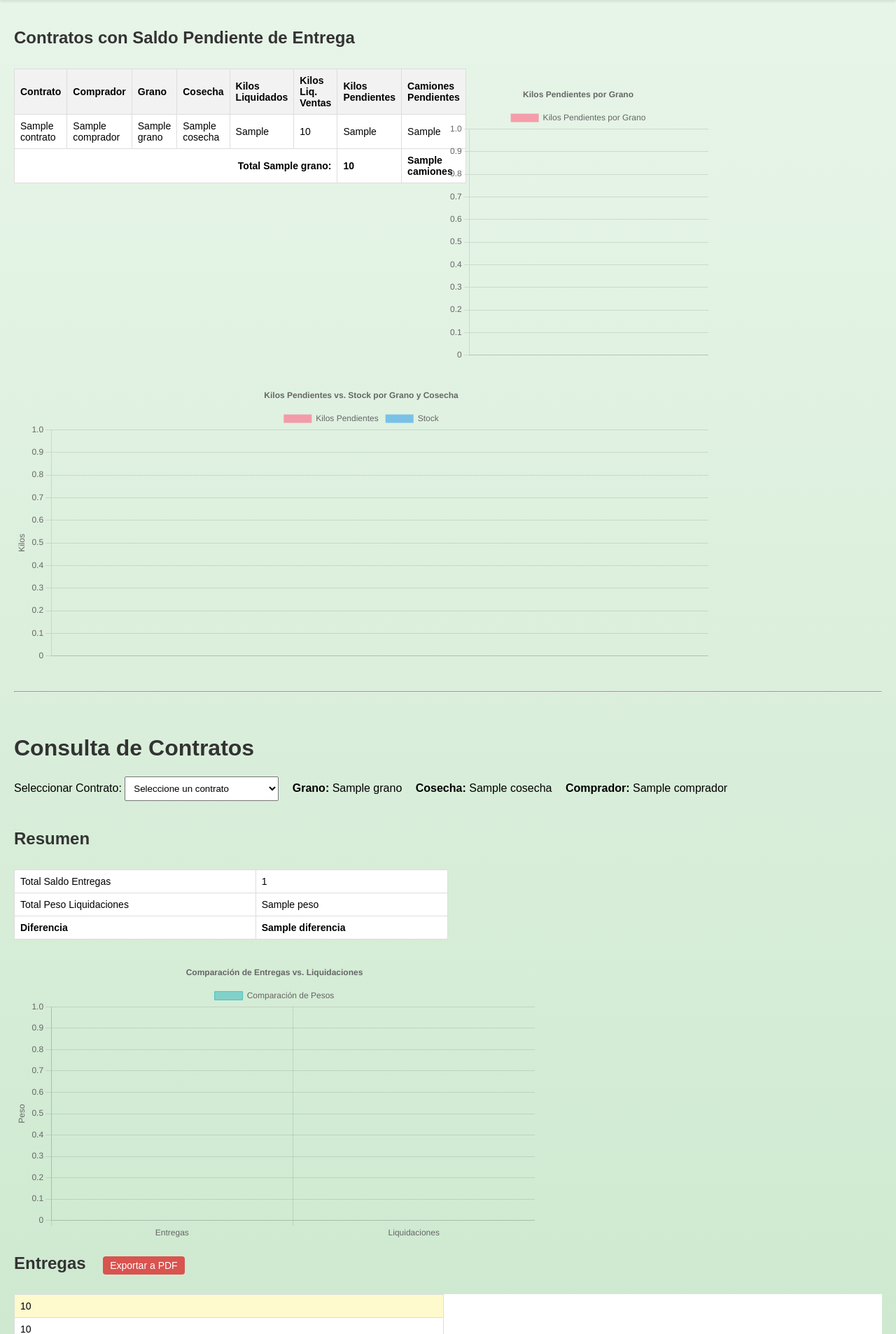
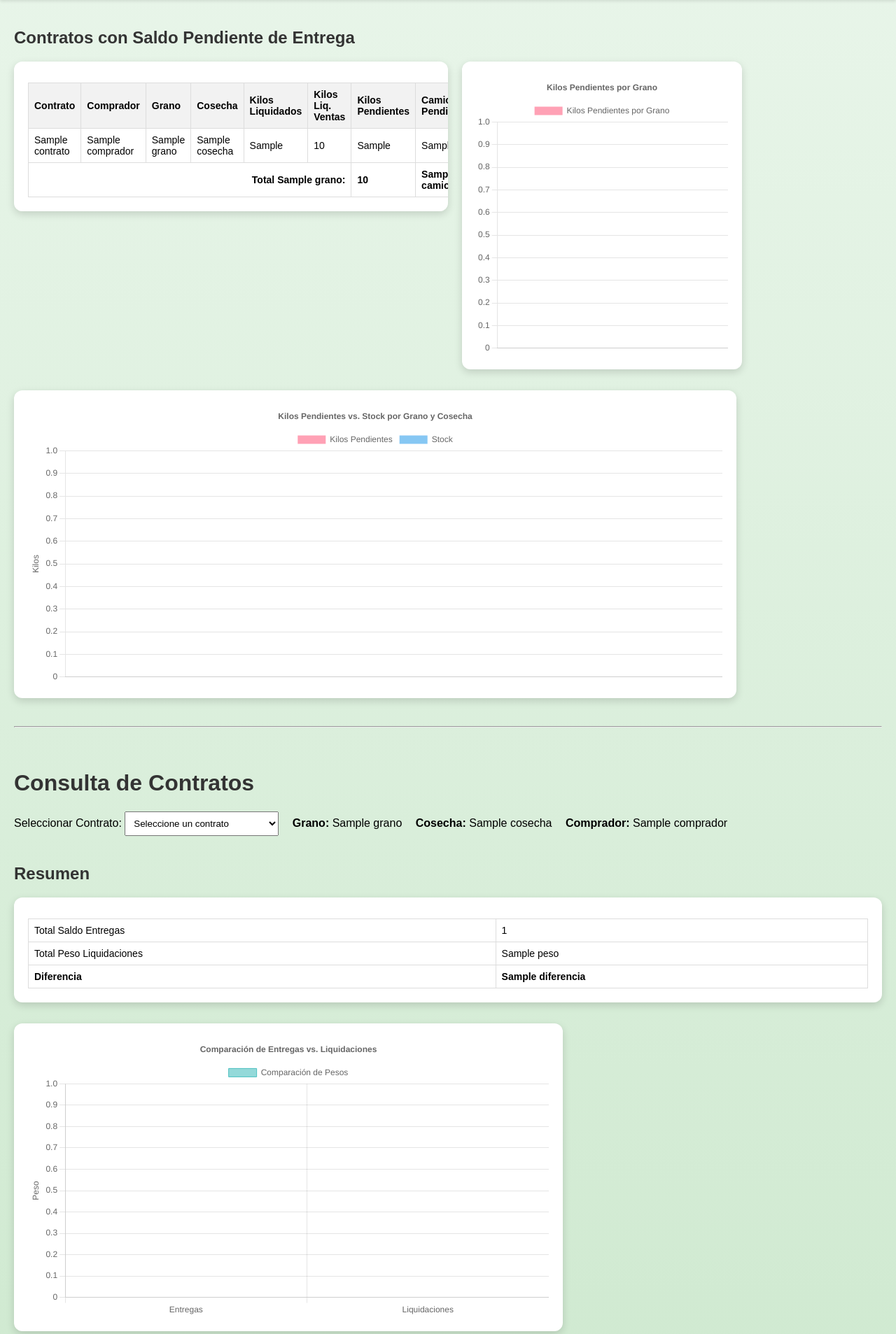
Before and after one commit to arizu14n/Datos-Acopio, a Flask app: template templates/index.html in a window 1280 px wide. Shown: the part 48-1955 px from the top of the page at 70% size. Run offline with Flask 3, Linux system fonts and the light colour scheme; the template is opened without the code that fills it: most values are stand-ins (such as "Sample title", 1, 10 or a date in 2020).

Commit message:
Cambios estéticos en tablas y gráficos

```diff
--- a/templates/base.html
+++ b/templates/base.html
@@ -44,6 +44,14 @@
             box-shadow: 0 -2px 5px rgba(0,0,0,0.1);
             margin-top: 40px;
         }
+        .table-container {
+            background-color: white;
+            border-radius: 12px;
+            padding: 20px;
+            box-shadow: 0 4px 12px rgba(0,0,0,0.15);
+            margin-bottom: 30px;
+            overflow-x: auto; /* Para tablas anchas */
+        }
     </style>
     {% block head_extra %}{% endblock %}
 </head>
@@ -64,7 +72,7 @@
     </div>
     {% block scripts %}{% endblock %}
     <footer class="footer">
-        <p>Extensión Sistema Acopio - Desarrollador: Ariel Zulián and IA Code Assist.</p>
+        <p>Extensión Sistema Acopio - Desarrollador: Ariel Zulián and IA Code Assist. Año: 2025</p>
     </footer>
 </body>
 </html>
--- a/templates/consultas.html
+++ b/templates/consultas.html
@@ -4,7 +4,7 @@
 {% block head_extra %}
 <style>
     h1, h2 { color: #333; display: inline-block;}
-    table { width: 100%; border-collapse: collapse; margin-top: 10px; margin-bottom: 30px; font-size: 14px; background-color: white;}
+    table { width: 100%; border-collapse: collapse; margin-top: 10px; font-size: 14px; }
     th, td { border: 1px solid #ddd; padding: 8px; text-align: left; }
     th { background-color: #f2f2f2; }
     tfoot { font-weight: bold; }
@@ -110,6 +110,7 @@
 
     {% if entregas %}
         <h2>Resultado de la Consulta de Entregas</h2>
+        <div class="table-container">
             <table>
                 <thead>
                     <tr>
@@ -147,6 +148,7 @@
                 </tfoot>
                 {% endif %}
             </table>
+        </div>
     {% endif %}
 
     <hr>
@@ -162,6 +164,7 @@
 
     {% if tabla_sisa %}
         <h2>Resultado de la Consulta SISA</h2>
+        <div class="table-container">
             <table>
                 <thead>
                     <tr>
@@ -180,6 +183,7 @@
                     {% endfor %}
                 </tbody>
             </table>
+        </div>
     {% elif error %}
         <p style="color: red;">{{ error }}</p>
     {% endif %}
--- a/templates/fletes.html
+++ b/templates/fletes.html
@@ -4,7 +4,7 @@
 {% block head_extra %}
 <style>
     h1, h2 { color: #333; }
-    table { width: 100%; border-collapse: collapse; margin-top: 20px; font-size: 14px; background-color: white; }
+    table { width: 100%; border-collapse: collapse; margin-top: 20px; font-size: 14px; }
     th, td { border: 1px solid #ddd; padding: 8px; text-align: left; }
     th { background-color: #f2f2f2; }
     tfoot { font-weight: bold; background-color: #f2f2f2; }
@@ -102,6 +102,7 @@
         </form>
     </div>
 
+    <div class="table-container">
         <table>
             <thead>
                 <tr>
@@ -151,6 +152,7 @@
                 </tr>
             </tfoot>
         </table>
+    </div>
 
 {% endblock %}
 
--- a/templates/index.html
+++ b/templates/index.html
@@ -4,7 +4,7 @@
 {% block head_extra %}
 <style>
     h1, h2 { color: #333; display: inline-block;}
-    table { width: 100%; border-collapse: collapse; margin-top: 10px; margin-bottom: 30px; font-size: 14px; background-color: white;}
+    table { width: 100%; border-collapse: collapse; margin-top: 10px; font-size: 14px; }
     th, td { border: 1px solid #ddd; padding: 8px; text-align: left; }
     th { background-color: #f2f2f2; }
     tfoot { font-weight: bold; }
@@ -13,7 +13,7 @@
     form { margin-bottom: 20px; }
     select { padding: 8px; width: 220px; }
     .info-label { font-weight: bold; margin-left: 15px; }
-    .summary-table { width: 50%; }
+    .summary-table { width: 100%; }
     .pdf-button {
         margin-left: 20px;
         padding: 5px 10px;
@@ -26,7 +26,10 @@
     .chart-container {
         width: 60%;
         height: 400px; /* Added height */
-        margin-top: 30px;
+        background-color: white;
+        border-radius: 12px;
+        padding: 20px;
+        box-shadow: 0 4px 12px rgba(0,0,0,0.15);
     }
     .no-confirmada {
         background-color: #fffacd; /* LemonChiffon, a light yellow */
@@ -39,14 +42,25 @@
         color: red;
         font-weight: bold;
     }
+    .layout-container {
+        display: flex;
+        flex-wrap: wrap;
+        gap: 20px;
+    }
+    @media screen and (max-width: 992px) {
+        .layout-container {
+            flex-direction: column;
+        }
+    }
 </style>
 <script src="https://cdn.jsdelivr.net/npm/chart.js"></script>
 {% endblock %}
 
 {% block content %}
     <h2>Contratos con Saldo Pendiente de Entrega</h2>
-    <div style="display: flex; flex-wrap: wrap;">
+    <div class="layout-container">
         <div style="flex: 1; min-width: 50%;">
+            <div class="table-container">
                 <table class="summary-table">
                     <thead>
                         <tr>
@@ -84,6 +98,7 @@
                         {% endfor %}
                     </tfoot>
                 </table>
+            </div>
         </div>
         <div style="flex: 1; min-width: 400px;">
             <div class="chart-container">
@@ -124,6 +139,7 @@
     {% if entregas_confirmadas or entregas_no_confirmadas %}
 
     <h2>Resumen</h2>
+        <div class="table-container">
             <table class="summary-table">
                 <tbody>
                     <tr>
@@ -146,6 +162,7 @@
                     {% endif %}
                 </tbody>
             </table>
+        </div>
 
         <div class="chart-container">
             <canvas id="comparacionChart"></canvas>
@@ -155,6 +172,7 @@
             <h2>Entregas</h2>
             <a href="{{ url_for('generar_pdf', tipo_reporte='entregas', contrato=g_contrato_filtro) }}" class="pdf-button">Exportar a PDF</a>
         </div>
+        <div class="table-container">
             <table>
                 <thead>
                     <tr>
@@ -199,6 +217,7 @@
                     </tr>
                 </tfoot>
             </table>
+        </div>
     {% elif g_contrato_filtro %}
         <p>No se encontraron entregas para el contrato seleccionado.</p>
     {% endif %}
@@ -208,6 +227,7 @@
             <h2>Liquidaciones</h2>
             <a href="{{ url_for('generar_pdf', tipo_reporte='liquidaciones', contrato=g_contrato_filtro) }}" class="pdf-button">Exportar a PDF</a>
         </div>
+        <div class="table-container">
             <table>
                 <thead>
                     <tr>
@@ -239,6 +259,7 @@
                 </tfoot>
                 {% endif %}
             </table>
+        </div>
 
     {% endif %}
 
@@ -356,4 +377,3 @@
         });
     </script>
 {% endblock %}
-pro
```
Also changed, not shown: fletes.db. Lines whose indentation alone changed are shown as unchanged.
